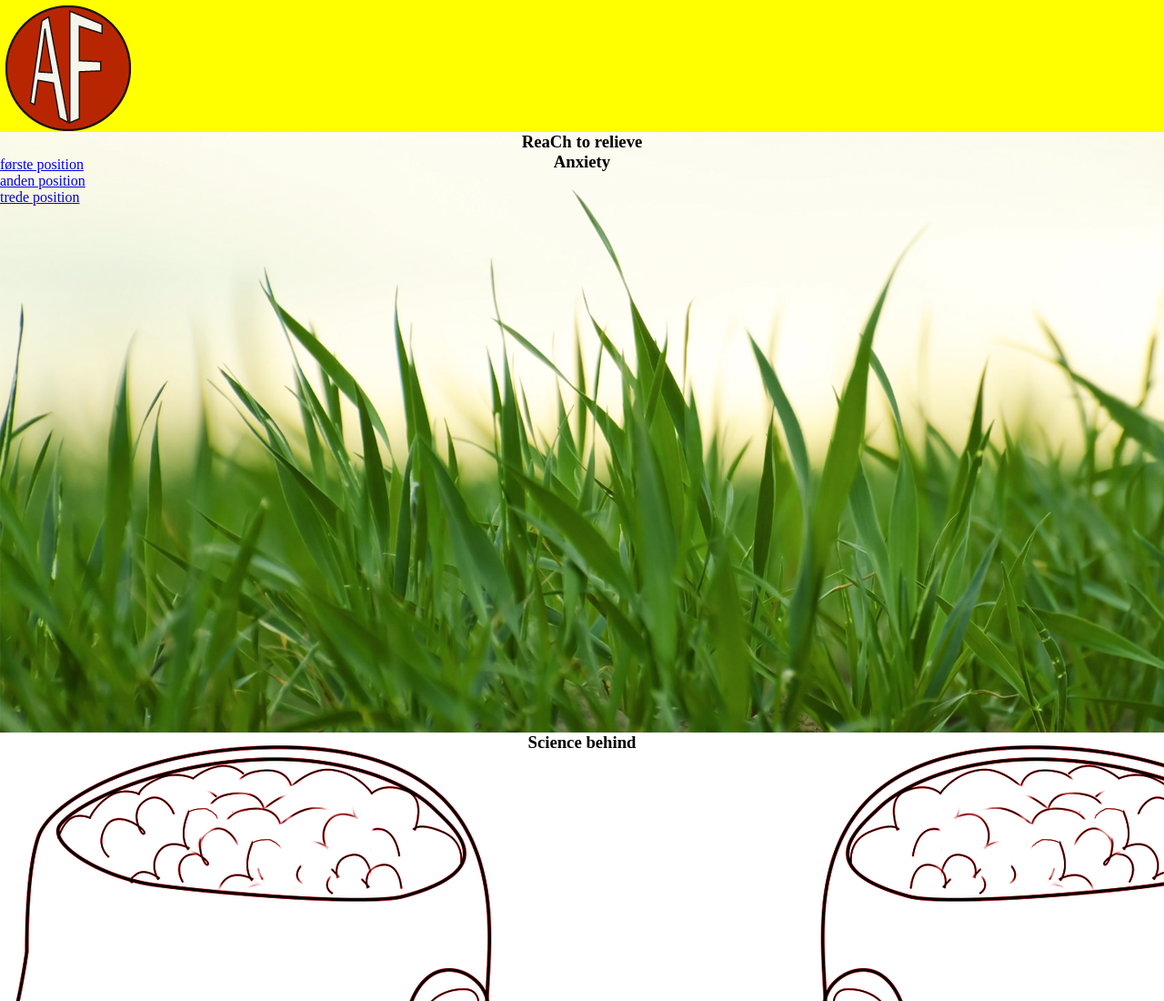
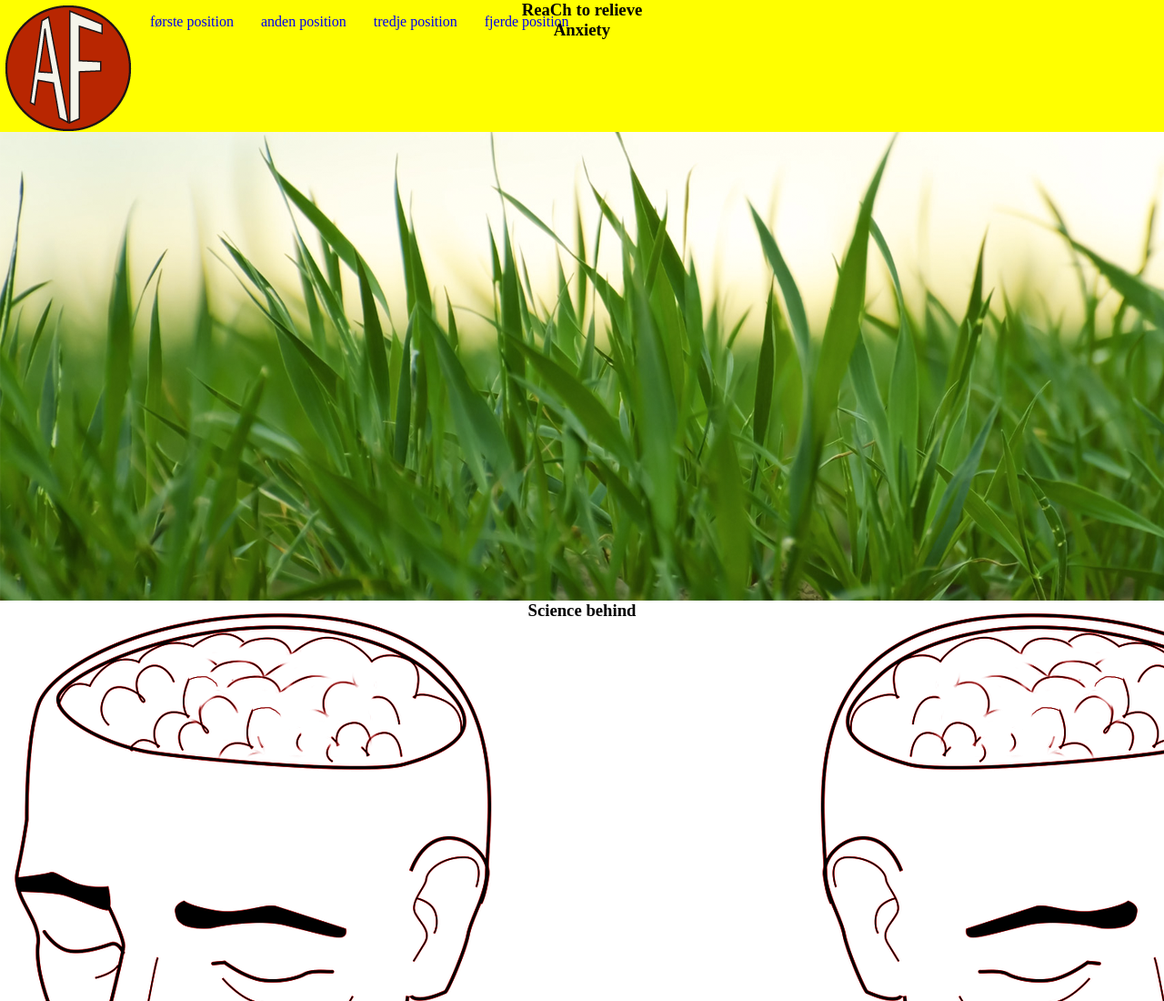
Before and after one commit to JustADreamerDK/artifact_vr, a plain HTML site: page index.html in a window 1280 px wide. Shown: the top 1100 px of the page at 91% size. Drawn offline with Linux system fonts and the light colour scheme.

Commit message:
Frederik

```diff
--- a/css/style.css
+++ b/css/style.css
@@ -6,8 +6,26 @@
  }
 
 header {
+  height: 145px;
   background-color: yellow;
-  height: 145px;
+  position: fixed;
+  width: 100%;
+}
+
+ul{
+  list-style-type: none;
+
+}
+
+li{
+  float: left;
+}
+
+li a {
+  display: block;
+  text-align: center;
+  text-decoration: none;
+  padding: 15px;
 }
 
 article {
--- a/index.html
+++ b/index.html
@@ -14,9 +14,10 @@
       <ul>
         <li><img src="img/artifactweb.png" alt="artifact-logo"
           id="logo"><li/>
-        <li><a href="...">første position </a></li>
-        <li><a href="...">anden position </a></li>
-        <li><a href="...">trede position </a></li>
+        <li><a href="#b1">første position </a></li>
+        <li><a href="#b2">anden position </a></li>
+        <li><a href="#b3">tredje position </a></li>
+        <li><a href="#b4">fjerde position </a></li>
       </ul>
     </nav>
   </header>
@@ -26,25 +27,25 @@
       <section>
         <article id="forstebox">
           <div class="textbox1">
-              <h1> ReaCh to relieve <br> Anxiety </h1>
+              <h1 id="b1"> ReaCh to relieve <br> Anxiety </h1>
           </div>
         </article>
 
         <article id="andenbox">
           <div class="fakta">
-            <h1> Science behind </h1>
+            <h1 id="b2"> Science behind </h1>
           </div>
         </article>
 
       <article id="tredjebox">
         <div class="produkt">
-          <h1> the produkt </h1>
+          <h1 id="b3"> the produkt </h1>
         </div>
       </article>
 
       <article id="fjerdebox">
         <div class="contact">
-          <h1> contact us </h1>
+          <h1 id="b4"> contact us </h1>
         </div>
       </article>
 
```
